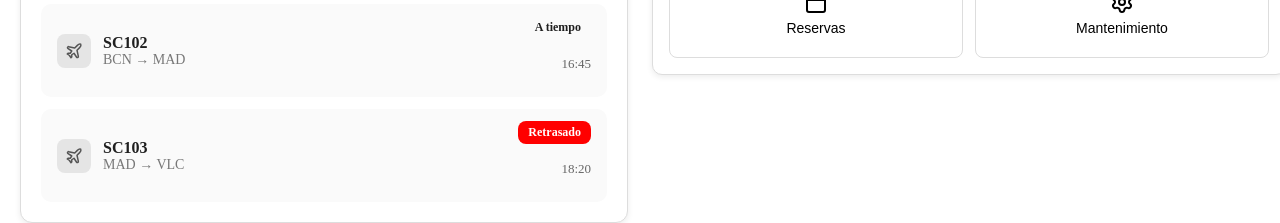
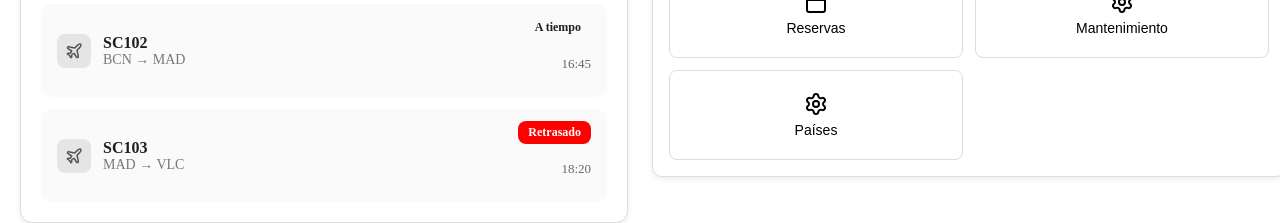
Before and after one commit to ProyectosVV/Front-end, a React (Vite) app: page /admin in a window 1280 px wide. Shown: the part 345-568 px from the top of the page. Built offline with nearby package versions, Linux system fonts and the light colour scheme.

Commit message:
Nueva accion rapida

```diff
--- a/package.json
+++ b/package.json
@@ -10,6 +10,7 @@
     "preview": "vite preview"
   },
   "dependencies": {
+    "@mui/icons-material": "^7.3.2",
     "@radix-ui/react-slot": "^1.2.3",
     "class-variance-authority": "^0.7.1",
     "clsx": "^2.1.1",
--- a/src/components/acciones-rapidas.jsx
+++ b/src/components/acciones-rapidas.jsx
@@ -10,6 +10,8 @@ const actions = [
   { title: "Analítica", icon: BarChart3 },
   { title: "Reservas", icon: Calendar },
   { title: "Mantenimiento", icon: Settings },
+{ title: "Países", icon: Settings }
+
 ]
 
 export function QuickActions() {
```
Also changed, not shown: 1 other file (tests, documents, lock files or other folders).
